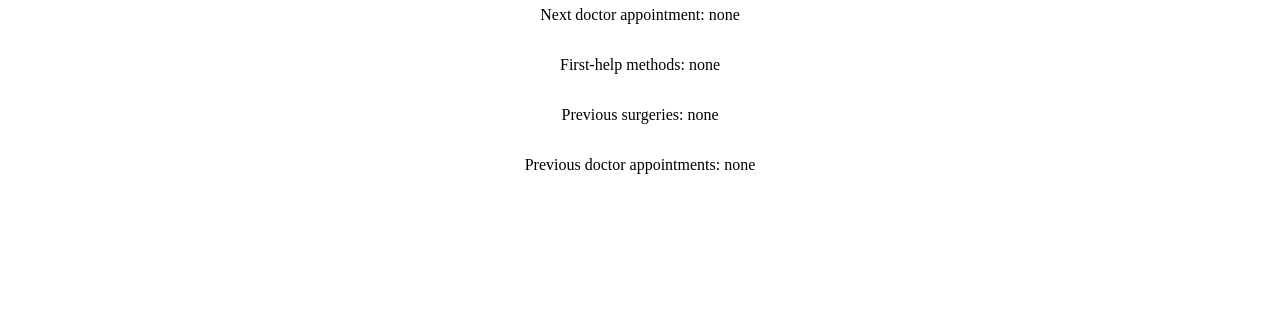
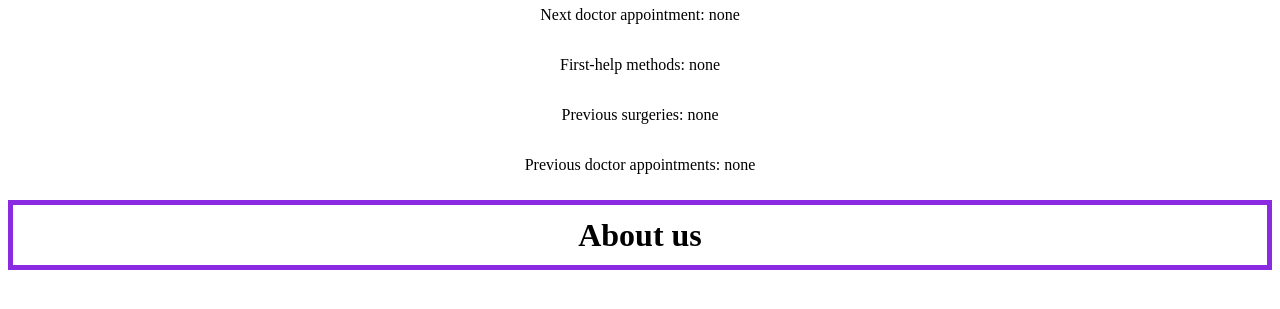
Before and after one commit to TudorGalatan/Pet_Smart_Manager, a PHP site: page /resources/html/medical_history.html in a window 1280 px wide. Shown: the part 318-627 px from the top of the page. Run offline with PHP 8.4, Linux system fonts and the light colour scheme.

Commit message:
add footer

```diff
--- a/Project/resources/css/medical_history_style.css
+++ b/Project/resources/css/medical_history_style.css
@@ -33,3 +33,17 @@
     font-weight: bold;
     color:rgb(59, 56, 56);
 }
+
+.bottom{
+    border-top:5px solid blueviolet;
+    border-bottom:5px solid blueviolet;
+    border-left: 5px solid blueviolet;
+    border-right:5px solid blueviolet;
+    text-align: center;
+    font-size:xx-large;
+
+    line-height: 60px;
+    font-weight: bold;
+    height:60px;
+    margin-top:10px;
+  }
--- a/Project/resources/html/about_us.html
+++ b/Project/resources/html/about_us.html
@@ -69,6 +69,9 @@
             </div>
 
         </div>
+        <div class="bottom">
+            Pet Smart Manager
+        </div>
 
     </body>
 
--- a/Project/resources/html/login.html
+++ b/Project/resources/html/login.html
@@ -40,6 +40,9 @@
             <br>
             <p>Don't have an account? Register <a href="google"">here</a></p>
         </div>
+        <div class="bottom">
+            About us
+        </div>
 
     </body>
 
--- a/Project/resources/html/medical_history.html
+++ b/Project/resources/html/medical_history.html
@@ -41,6 +41,9 @@
             <p>Previous doctor appointments: none</p>
 
         </div>
+        <div class="bottom">
+            About us
+        </div>
 
     </body>
 
--- a/Project/resources/html/my_profile.html
+++ b/Project/resources/html/my_profile.html
@@ -55,6 +55,9 @@
             </div>
 
         </div>
+        <div class="bottom">
+            About us
+        </div>
 
     </body>
 
--- a/Project/resources/html/pet_general_info.html
+++ b/Project/resources/html/pet_general_info.html
@@ -55,5 +55,8 @@
                   </div>
             </div>
         </div>
+        <div class="bottom">
+            About us
+        </div>
     </body>
 </html>
--- a/Project/resources/html/pet_page.html
+++ b/Project/resources/html/pet_page.html
@@ -45,5 +45,8 @@
                 </div>
             </div>
         </div>
+        <div class="bottom">
+            About us
+        </div>
     </body>
 </html>
--- a/Project/resources/html/pets.html
+++ b/Project/resources/html/pets.html
@@ -71,7 +71,9 @@
             </div>
 
         </div>
-
+        <div class="bottom">
+            About us
+        </div>
     </body>
 
 </html>
```
Also changed, not shown: Project/resources/css/about_us_style.css (+14 -0 lines), Project/resources/css/pets_style.css (+14 -0 lines), Project/resources/css/style.css (+19 -2 lines).
